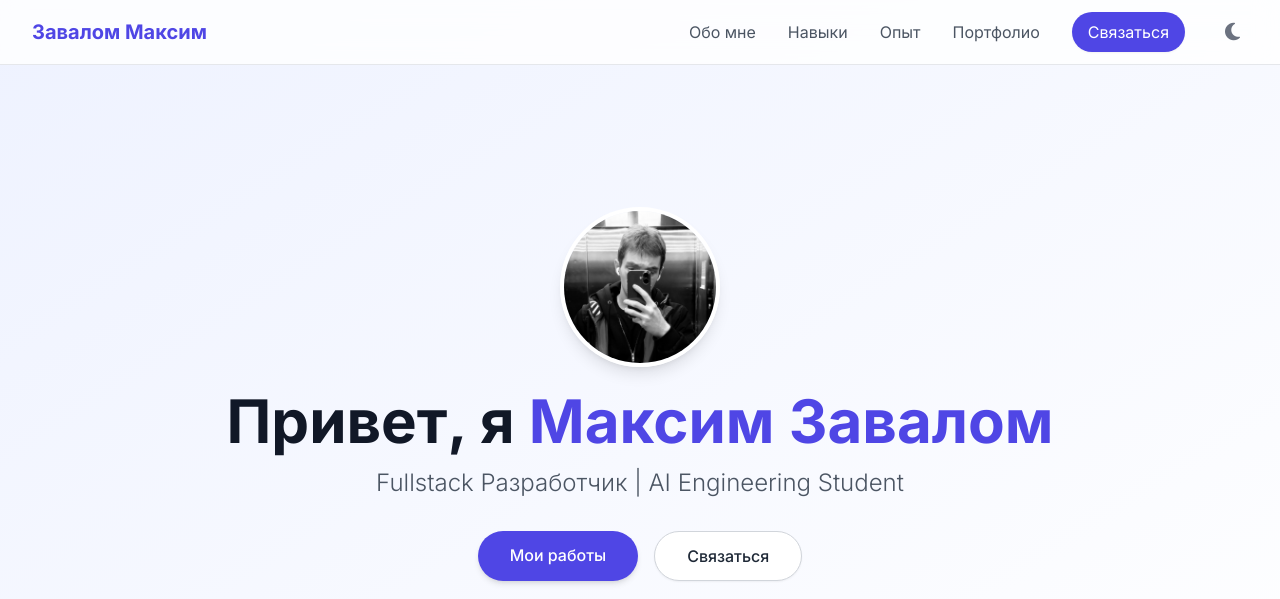
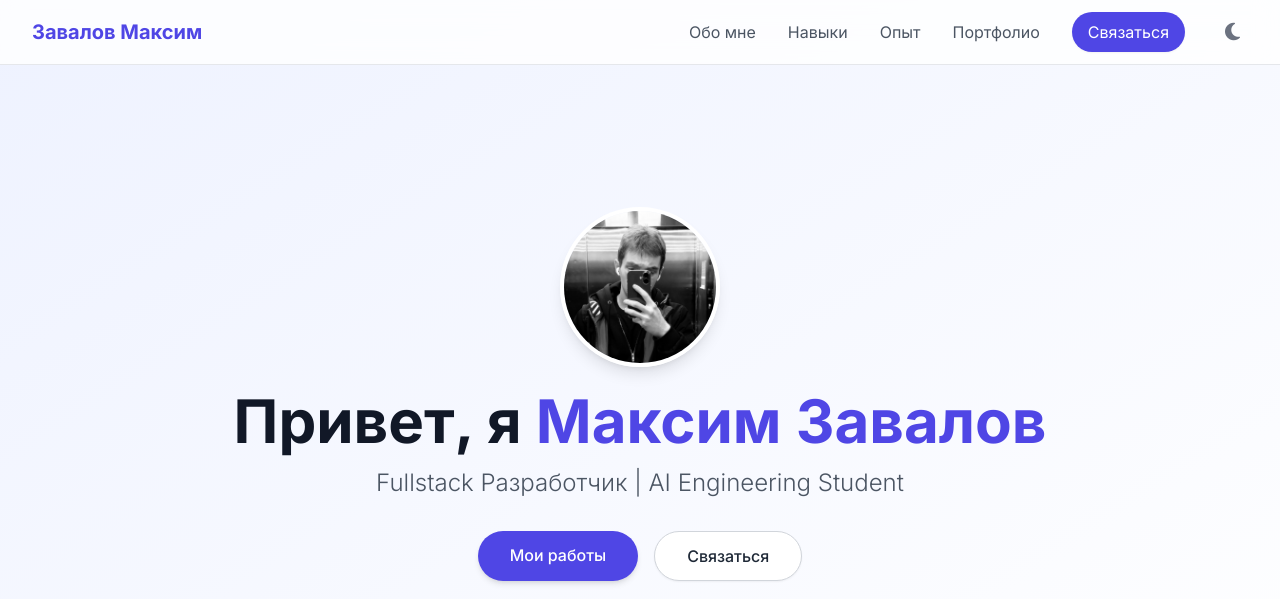
Before and after one commit to HazDeen/HazDeen, a plain HTML site: page index.html in a window 1280 px wide. Shown: the top 599 px of the page. Drawn offline with nearby package versions, Linux system fonts and the light colour scheme.

Commit message:
change html

```diff
--- a/index.html
+++ b/index.html
@@ -71,7 +71,7 @@
             <div class="flex justify-between items-center h-16">
                 <!-- Лого/Имя -->
                 <div class="flex-shrink-0 flex items-center">
-                    <a href="#" class="text-xl font-bold text-primary dark:text-secondary">Завалом Максим</a>
+                    <a href="#" class="text-xl font-bold text-primary dark:text-secondary">Завалов Максим</a>
                 </div>
 
                 <!-- Меню для десктопа -->
@@ -119,7 +119,7 @@
             <img src="images/hazdeen.jpg" alt="Мое фото" class="w-32 h-32 md:w-40 md:h-40 rounded-full mx-auto mb-6 border-4 border-white dark:border-gray-700 shadow-lg object-cover">
 
             <h1 class="text-4xl md:text-6xl font-bold mb-4 text-gray-900 dark:text-white">
-                Привет, я <span class="text-primary dark:text-secondary">Максим Завалом</span>
+                Привет, я <span class="text-primary dark:text-secondary">Максим Завалов</span>
             </h1>
             <h2 class="text-xl md:text-2xl text-gray-600 dark:text-gray-400 mb-8 font-light">
                 Fullstack Разработчик | AI Engineering Student
```
